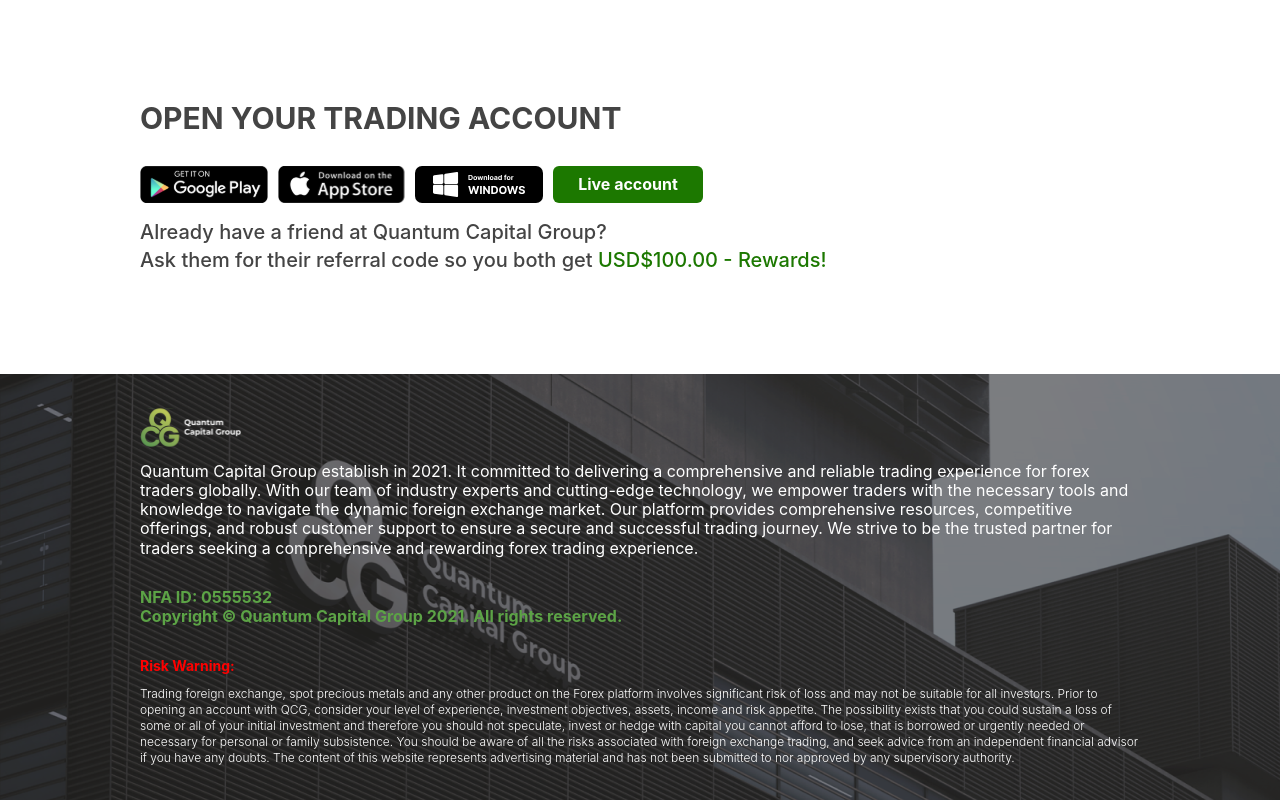
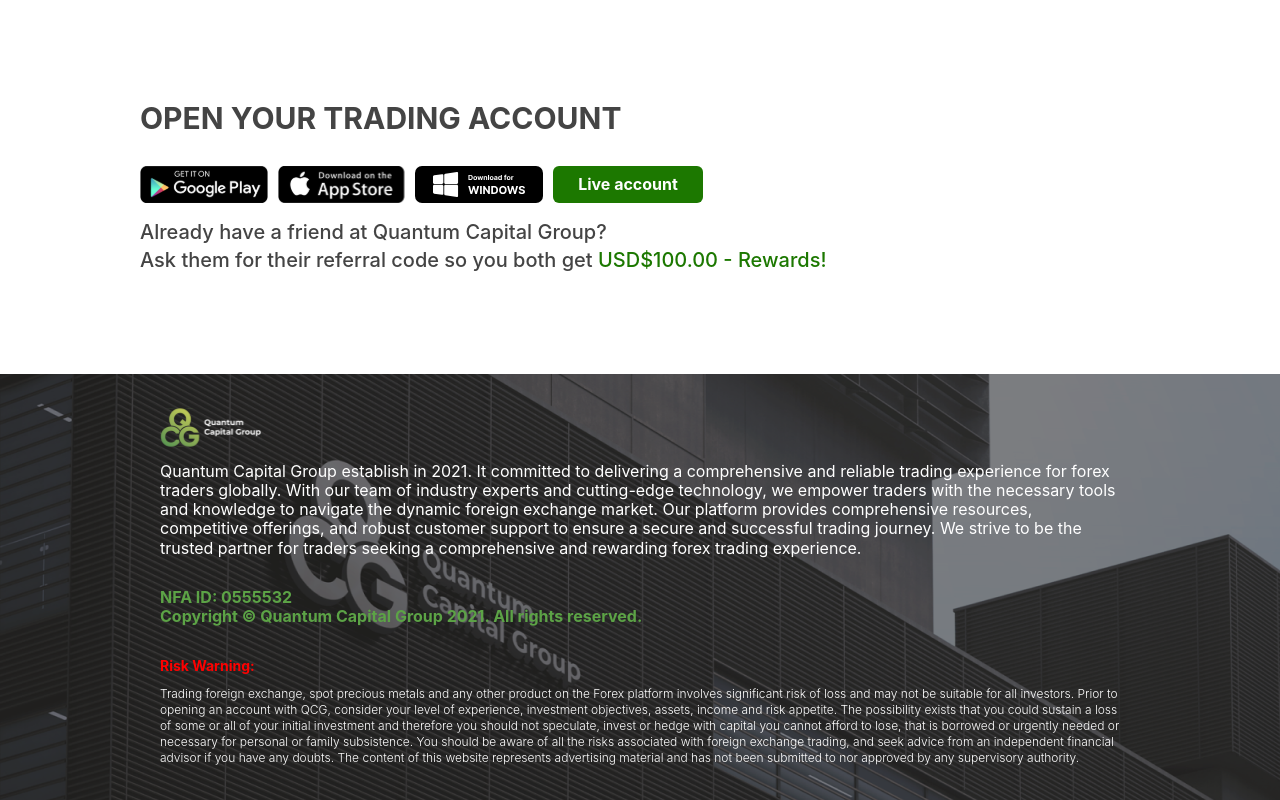
Before and after one commit to quantumexchange8/qcg-landing, a React (Create React App) app: page /privacy in a window 1280 px wide. Shown: the part 5722-6522 px from the top of the page. Built offline with nearby package versions, Linux system fonts and the light colour scheme.

Commit message:
Fix: Footer

```diff
--- a/src/Pages/Footer.jsx
+++ b/src/Pages/Footer.jsx
@@ -11,7 +11,7 @@
 
                 <div className='absolute inset-0 flex justify-center items-center'>
                     <div className='max-w-[1000px] w-full'>
-                        <div className='flex flex-col gap-4 md:gap-[30px] px-5 py-5 md:px-0 md:py-0'>
+                        <div className='flex flex-col gap-4 md:gap-[30px] mx-5'>
                             <div className='flex flex-col gap-[15px]'>
                                 <img src={logo} alt="footer_logo" className='w-[80px] md:w-[102px] h-[30.5px] md:h-[39px]'/>
 
@@ -44,9 +44,7 @@
                                 </span>
                             </div>
                         </div>
-
                     </div>
-
                 </div>
             </div>
         </div>
--- a/src/Pages/Home.jsx
+++ b/src/Pages/Home.jsx
@@ -314,7 +314,7 @@
                                 </div>
 
 
-                                <div className='flex gap-[50px] md:hidden'>{/* mobile version */}
+                                <div className='flex flex-col gap-[50px] md:hidden'>{/* mobile version */}
                                     <div className='flex flex-col gap-[30px] items-center'>
                                         <div className='flex flex-col gap-5 items-center mx-5'>
                                             <div className='flex flex-col w-[100px] h-[30px] border border-primary py-[2px] text-base font-normal text-primary text-center'>
@@ -328,7 +328,7 @@
                                             </div>
                                         </div>
                                         <div className='flex flex-col md:hidden'>
-                                            <video autoPlay loop muted preload='auto' ref={videoRef} className='w-full'>
+                                            <video autoPlay loop muted preload='auto' ref={videoRef} className='object-cover w-full'>
                                                 <source src="/assets/videos/trading.mp4" type='video/mp4'/>
                                             </video>
                                         </div>
@@ -513,7 +513,7 @@
                                                 <source src="/assets/videos/processor.mp4" type='video/mp4'/>
                                             </video>
                                         </div>
-                                        <div className='flex flex-col text-[#444] text-base font-medium items-center leading-tight mx-5 md:mx-0'>
+                                        <div className='flex flex-col text-[#444] text-base font-medium items-center leading-tight'>
                                             <div className={`${language === 'en' ? 'font-normal w-[333px]':
                                                                 language === 'zh' ? 'font-normal w-[265px]':  ''}`}>
                                                 {t("Home.Crypto.cryptoDescription")}
```
